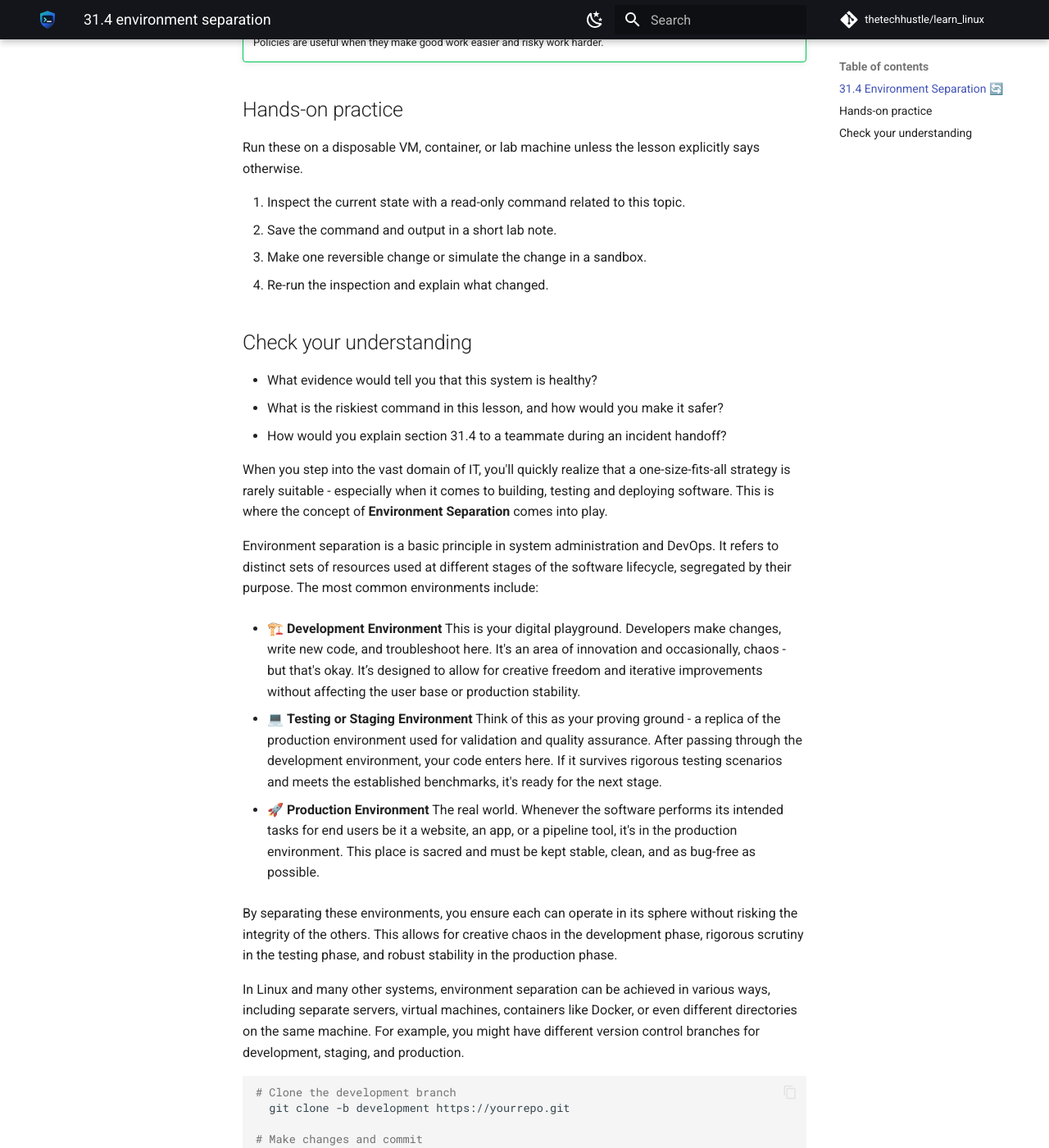
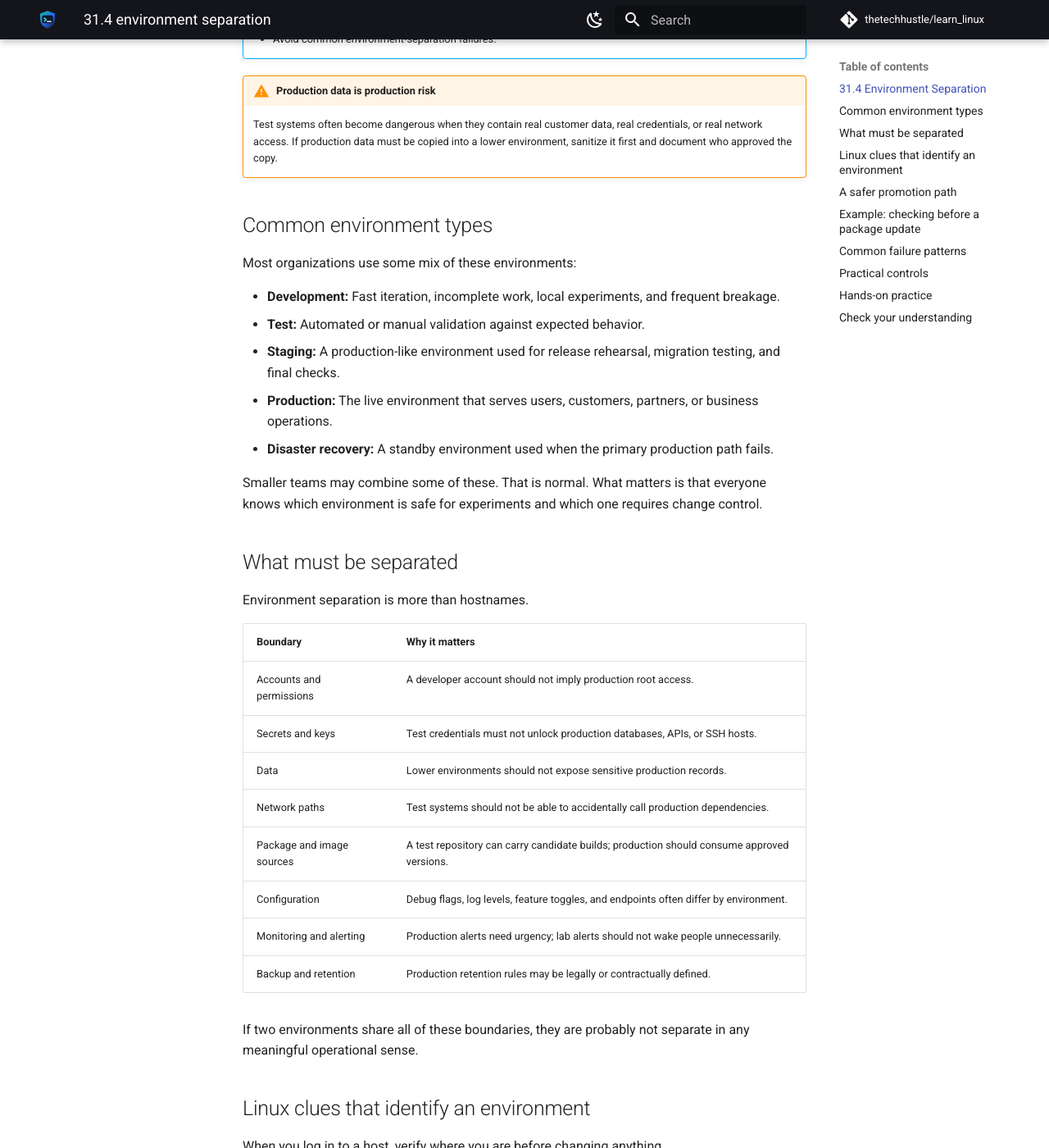
Before and after one commit to thetechhustle/learn_linux, an MkDocs documentation site: the page built from docs/lessons/31_methodology_policy_and_politics/31.4_environment_separation.md, in a window 1280 px wide and 1400 px high, scrolled down 613 px. Shown: the whole window at 82% size. Built offline with MkDocs 1.6.1 and Material for MkDocs 9.7.7, drawn with Linux system fonts in a browser that asks for light colours; comment, search, counter and statistics services are not loaded; some of the changed text lies outside the part shown.

Commit message:
Improve Chapter 31 environment separation lesson (#286)
Co-authored-by: Jules Ai <jules@Juless-Air.ts.net lan>

````diff
--- a/docs/lessons/31_methodology_policy_and_politics/31.4_environment_separation.md
+++ b/docs/lessons/31_methodology_policy_and_politics/31.4_environment_separation.md
@@ -1,68 +1,178 @@
-## 31.4 Environment Separation 🔄
+## 31.4 Environment Separation
 
+Environment separation means keeping development, test, staging, and production work in distinct places with distinct access, data, configuration, and risk. It is not just a software-engineering idea. Linux operators use it every time they test a package update on a disposable host, validate a systemd unit before touching production, or keep production credentials out of a lab shell.
 
+The goal is simple: make it easy to learn and validate without putting real users, real data, or real business commitments at risk.
 
 !!! abstract "What you will learn"
-    - Explain where **31.4 Environment Separation 🔄** fits in day-to-day Linux operations.
-    - Use current Linux tooling to inspect, change, and verify the relevant system behavior.
-    - Connect the concept to a real operational scenario: an operations team trying to become predictable without becoming bureaucratic.
+    - Explain why production should be harder to change than development or test.
+    - Identify the boundaries that separate Linux environments.
+    - Inspect a host for clues about which environment it belongs to.
+    - Plan a low-risk promotion path from test to production.
+    - Avoid common environment-separation failures.
 
-!!! example "Field story"
-    Imagine an operations team trying to become predictable without becoming bureaucratic. Your job is not to memorize a command; it is to build a short evidence trail, choose a low-risk change, and prove whether the system improved.
+!!! warning "Production data is production risk"
+    Test systems often become dangerous when they contain real customer data, real credentials, or real network access. If production data must be copied into a lower environment, sanitize it first and document who approved the copy.
 
-!!! success "Operator principle"
-    Policies are useful when they make good work easier and risky work harder.
+## Common environment types
+
+Most organizations use some mix of these environments:
+
+- **Development:** Fast iteration, incomplete work, local experiments, and frequent breakage.
+- **Test:** Automated or manual validation against expected behavior.
+- **Staging:** A production-like environment used for release rehearsal, migration testing, and final checks.
+- **Production:** The live environment that serves users, customers, partners, or business operations.
+- **Disaster recovery:** A standby environment used when the primary production path fails.
+
+Smaller teams may combine some of these. That is normal. What matters is that everyone knows which environment is safe for experiments and which one requires change control.
+
+## What must be separated
+
+Environment separation is more than hostnames.
+
+| Boundary | Why it matters |
+| --- | --- |
+| Accounts and permissions | A developer account should not imply production root access. |
+| Secrets and keys | Test credentials must not unlock production databases, APIs, or SSH hosts. |
+| Data | Lower environments should not expose sensitive production records. |
+| Network paths | Test systems should not be able to accidentally call production dependencies. |
+| Package and image sources | A test repository can carry candidate builds; production should consume approved versions. |
+| Configuration | Debug flags, log levels, feature toggles, and endpoints often differ by environment. |
+| Monitoring and alerting | Production alerts need urgency; lab alerts should not wake people unnecessarily. |
+| Backup and retention | Production retention rules may be legally or contractually defined. |
+
+If two environments share all of these boundaries, they are probably not separate in any meaningful operational sense.
+
+## Linux clues that identify an environment
+
+When you log in to a host, verify where you are before changing anything.
+
+```bash
+hostnamectl
+hostname -f
+ip addr show
+ip route
+cat /etc/os-release
+systemctl --type=service --state=running
+```
+
+Useful local conventions include:
+
+- hostnames such as `web-prod-01`, `api-stage-02`, or `db-dev-03`
+- `/etc/motd` or shell prompts that show the environment
+- cloud tags, VM labels, or inventory fields
+- configuration files under `/etc`, `/opt`, or application-specific paths
+- monitoring labels such as `env=prod` or `environment=staging`
+
+Do not trust a name alone. Confirm with inventory, DNS, network ranges, cloud metadata, or the deployment system before running a risky command.
+
+## A safer promotion path
+
+A production change should have an evidence trail. A simple path looks like this:
+
+1. Make the change in development or a disposable lab.
+2. Record the exact package version, image digest, commit, config diff, or migration file.
+3. Run automated tests or documented manual checks.
+4. Promote the same artifact to staging.
+5. Validate staging with production-like configuration and realistic dependencies.
+6. Schedule the production change through the ticket or change process.
+7. Apply the change during the approved window.
+8. Verify service health, logs, metrics, and user-facing behavior.
+9. Record the result and rollback status.
+
+The safest promotion process moves the same artifact forward. Rebuilding a package or container differently for production creates a new, untested thing.
+
+## Example: checking before a package update
+
+Before updating a production service, gather environment evidence:
+
+```bash
+hostname -f
+grep -R "environment" /etc /opt 2>/dev/null | head
+systemctl status nginx --no-pager
+apt-cache policy nginx 2>/dev/null || dnf info nginx
+```
+
+Then write a short note:
+
+```text
+Host: web-prod-02
+Environment evidence: hostname, inventory tag env=prod, production subnet
+Change: upgrade nginx from 1.24.0-2 to 1.24.0-3
+Test evidence: same package passed on web-stage-01
+Rollback: reinstall previous package from internal repo and restore config backup
+Verification: systemctl status nginx, curl health endpoint, check error logs and 5xx rate
+```
+
+That note is small, but it proves you knew where you were, what you changed, and how to recover.
+
+## Common failure patterns
+
+- **Production credentials in test:** A test job deletes, emails, bills, or modifies real production records.
+- **Staging that is nothing like production:** The release passes staging but fails because package versions, network rules, or data volume differ.
+- **Manual production-only fixes:** A change is made directly on production and never backported to source control or automation.
+- **Shared mutable configuration:** One config file, bucket, or database setting affects multiple environments.
+- **Ambiguous hostnames:** Operators cannot tell whether they are on test or production.
+- **No rollback artifact:** The team knows how to deploy forward but not how to return to the last known good state.
+- **Alerts without environment labels:** A test failure pages the on-call team as if it were a production incident.
+
+## Practical controls
+
+Use simple controls before complex ones:
+
+- put the environment in hostnames, prompts, monitoring labels, and inventory
+- require separate credentials for production
+- keep production secrets out of developer laptops and CI logs
+- use separate cloud accounts, projects, subscriptions, or resource groups when possible
+- restrict production network access with firewalls, security groups, and VPN rules
+- deploy through automation instead of manual shell history
+- keep configuration in version control or a managed configuration system
+- make rollback steps part of the change ticket
+
+Environment separation should slow down risky work just enough to prevent accidents. If it makes routine safe work impossible, people will route around it.
 
 ## Hands-on practice
 
-Run these on a disposable VM, container, or lab machine unless the lesson explicitly says otherwise.
+Use two disposable VMs, containers, or cloud instances. Name one `app-dev` and one `app-prod-sim`.
 
-1. Inspect the current state with a read-only command related to this topic.
-2. Save the command and output in a short lab note.
-3. Make one reversible change or simulate the change in a sandbox.
-4. Re-run the inspection and explain what changed.
+1. Add an environment marker to each host:
+
+   ```bash
+   echo "ENVIRONMENT=dev" | sudo tee /etc/environment-role
+   ```
+
+   Use `prod-sim` on the second host.
+
+2. Add a login warning on the production simulation host:
+
+   ```bash
+   printf 'PRODUCTION SIMULATION - verify ticket before changes\n' | sudo tee /etc/motd
+   ```
+
+3. Create a simple service config in both environments:
+
+   ```bash
+   sudo install -d -m 0755 /etc/demoapp
+   printf 'log_level=debug\n' | sudo tee /etc/demoapp/demoapp.conf
+   ```
+
+4. Change the production simulation config to use `log_level=info`.
+
+5. Compare the two environments:
+
+   ```bash
+   hostname
+   cat /etc/environment-role
+   cat /etc/motd 2>/dev/null
+   cat /etc/demoapp/demoapp.conf
+   ```
+
+6. Write a short promotion note that explains which config value should move from development to production simulation, how you would validate it, and how you would roll it back.
 
 ## Check your understanding
 
-- What evidence would tell you that this system is healthy?
-- What is the riskiest command in this lesson, and how would you make it safer?
-- How would you explain section 31.4 to a teammate during an incident handoff?
-
-
-When you step into the vast domain of IT, you'll quickly realize that a one-size-fits-all strategy is rarely suitable - especially when it comes to building, testing and deploying software. This is where the concept of **Environment Separation** comes into play.
-
-Environment separation is a basic principle in system administration and DevOps. It refers to distinct sets of resources used at different stages of the software lifecycle, segregated by their purpose. The most common environments include:
-
-- 🏗️ **Development Environment**
-This is your digital playground. Developers make changes, write new code, and troubleshoot here. It's an area of innovation and occasionally, chaos - but that's okay. It’s designed to allow for creative freedom and iterative improvements without affecting the user base or production stability.
-
-- 💻 **Testing or Staging Environment**
-Think of this as your proving ground - a replica of the production environment used for validation and quality assurance. After passing through the development environment, your code enters here. If it survives rigorous testing scenarios and meets the established benchmarks, it's ready for the next stage.
-
-- 🚀 **Production Environment**
-The real world. Whenever the software performs its intended tasks for end users be it a website, an app, or a pipeline tool, it's in the production environment. This place is sacred and must be kept stable, clean, and as bug-free as possible.
-
-By separating these environments, you ensure each can operate in its sphere without risking the integrity of the others. This allows for creative chaos in the development phase, rigorous scrutiny in the testing phase, and robust stability in the production phase.
-
-In Linux and many other systems, environment separation can be achieved in various ways, including separate servers, virtual machines, containers like Docker, or even different directories on the same machine. For example, you might have different version control branches for development, staging, and production.
-
-```bash
-# Clone the development branch
-  git clone -b development https://yourrepo.git
-
-# Make changes and commit
-  git commit -am 'A new feature added.'
-
-# Push changes to development branch
-  git push origin development
-
-# After thorough testing, merge to the production branch
-  git checkout production
-  git merge development
-```
-
-The above is a simplified pipeline, but in real-world situations, many more stages and sophisticated tools would be involved.
-
-Remember, the key point isn't how you achieve environment separation; it's that you do. Honoring this principle will lead to safer, more productive operations, fewer catastrophes, and a more disciplined approach to development and deployment. It provides sanity to developers and satisfaction to customers. And ultimately, isn't that the goal of our IT journey? 🎯
-
-In the next part, we will delve into the importance of IT policies and procedures. Traditionally seen as a boring set of rules engraved in the company handbook, they are in fact the lifeblood of structured success in any organization. Stay tuned!  🚀
+- Which boundaries matter most for separating development from production?
+- Why is copying production data into test risky even when the test host is private?
+- What commands or records would you check before changing a host that claims to be staging?
+- Why should the same artifact move from test to staging to production?
+- What is one practical control that makes production safer without blocking routine work?
````
